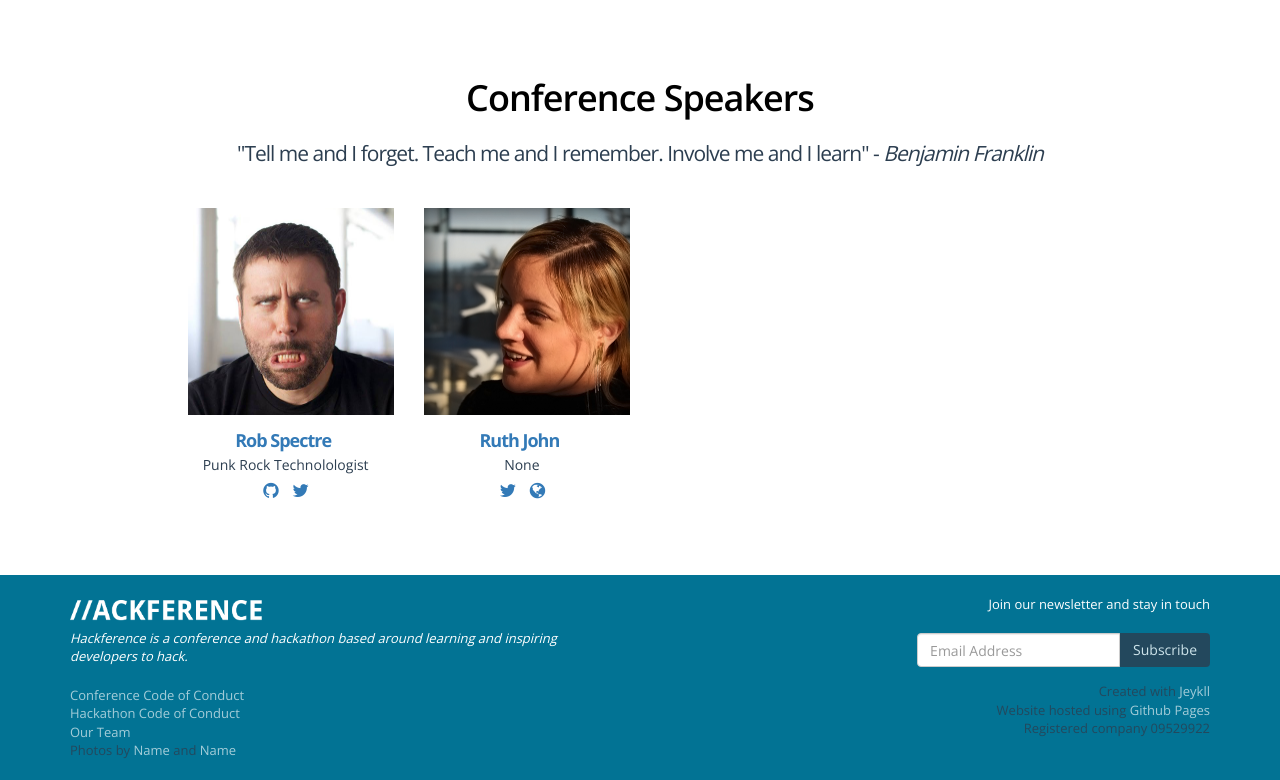
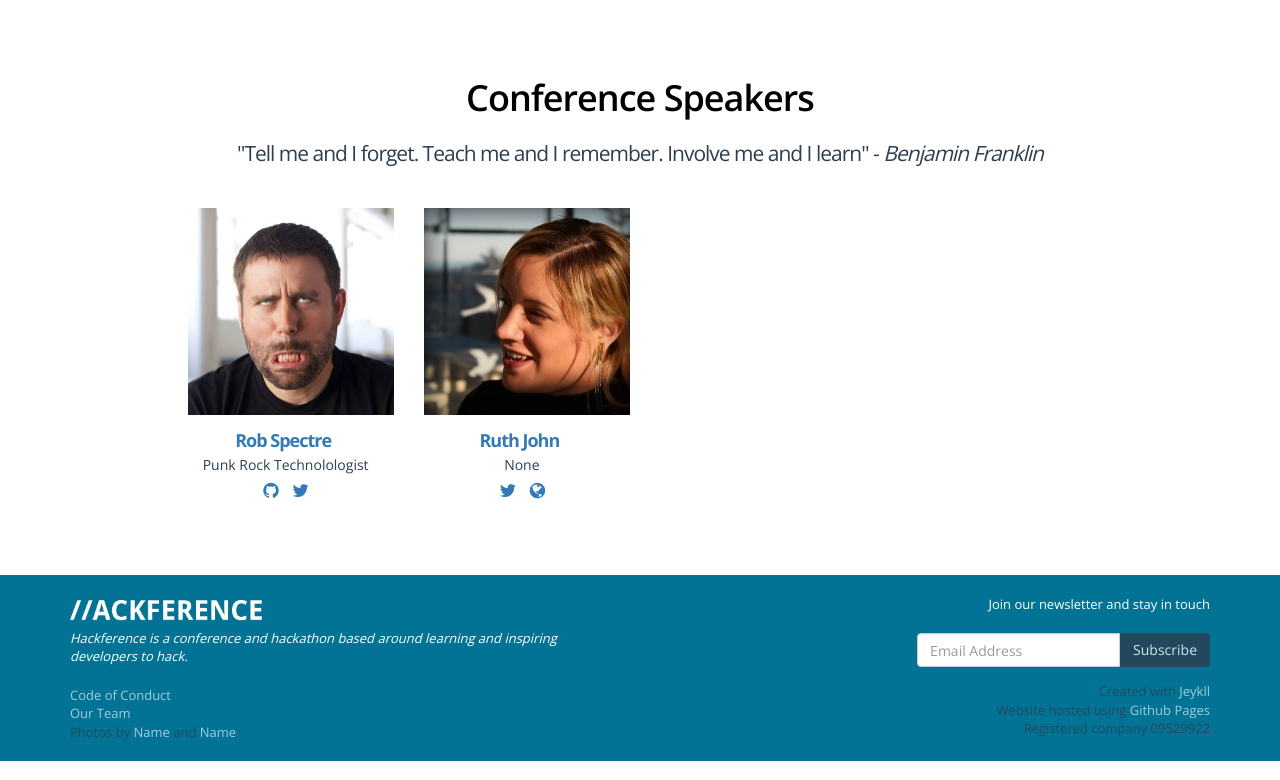
Before and after one commit to hackference/hackference-2015, a Jekyll site: the page built from index.html, in a window 1280 px wide and 900 px high, scrolled down 1313 px, cut to the strip 120-900 px from the top of the window. Built offline with Jekyll 4.4.1, drawn with Linux system fonts in a browser that asks for light colours; nearby versions of some CDN libraries.

Commit message:
Change the CoC

```diff
--- a/_includes/footer.html
+++ b/_includes/footer.html
@@ -5,8 +5,7 @@
 					<a href='{{ site.url }}' class="hf-logo"><img src='{{ site.url }}assets/logo.png' alt="Hackference" /></a>
 					<p class="footer-hero"><em>Hackference is a conference and hackathon based around learning and inspiring developers to hack.</em></p>
 					<ul class="footer_nav">
-						<li><a href='{{ site.url }}code-of-conduct.html'>Conference Code of Conduct</a></li>
-						<li><a href='{{ site.url }}'>Hackathon Code of Conduct</a></li>
+						<li><a href='{{ site.url }}code-of-conduct.html'>Code of Conduct</a></li>
 						<li><a href='{{ site.url }}our-team'>Our Team</a></li>
 						<li>Photos by <a href=''>Name</a> and <a href=''>Name</a></li>
 					</ul>
```
